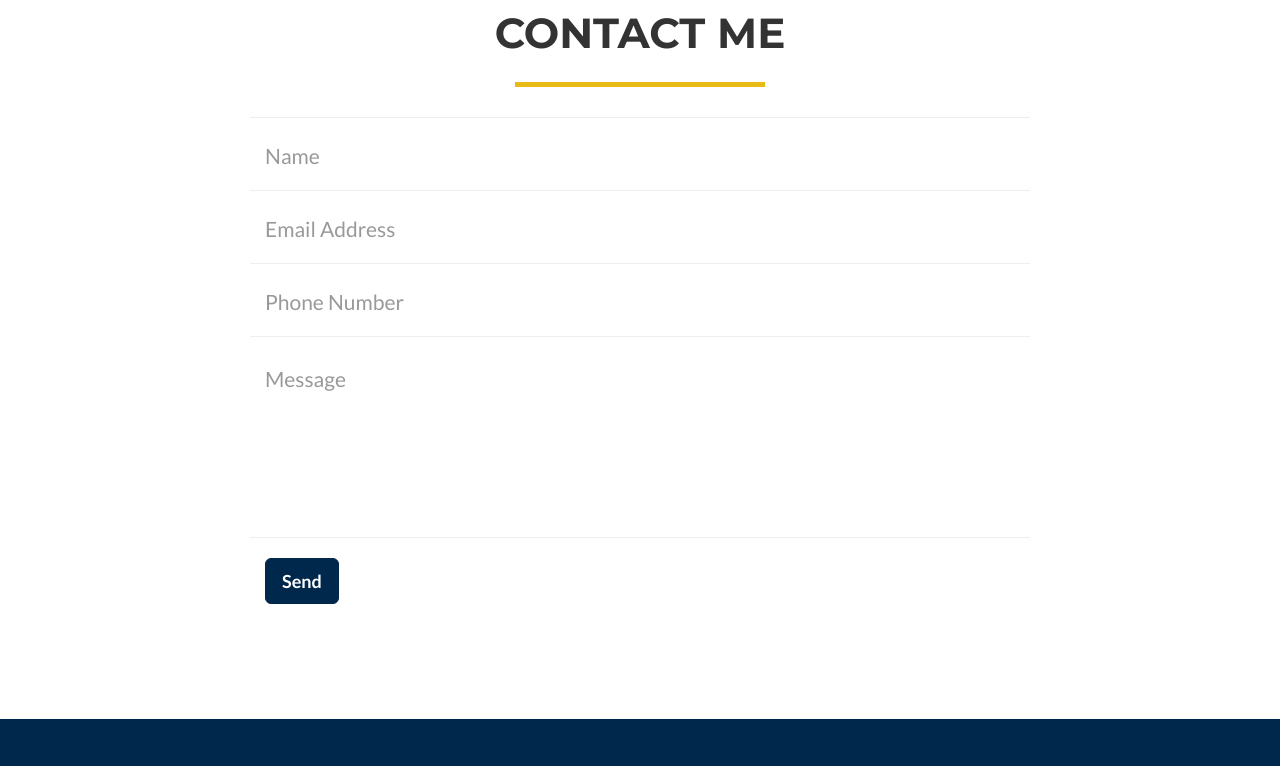
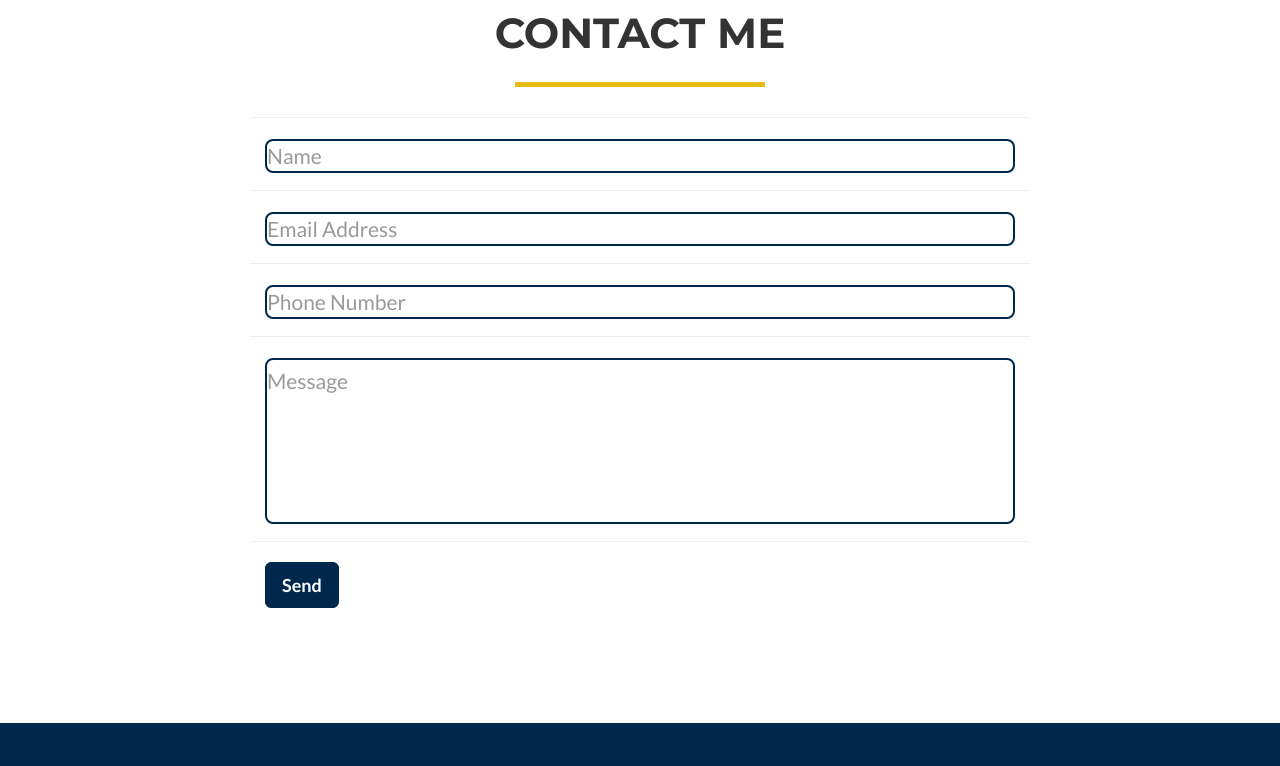
Before and after one commit to samschmidt/personal-website, a website: page index.html in a window 1280 px wide. Shown: the part 2400-3166 px from the top of the page. Drawn offline with nearby package versions, Linux system fonts and the light colour scheme.

Commit message:
add borders to email form elements for cleanliness

```diff
--- a/less/freelancer.less
+++ b/less/freelancer.less
@@ -486,3 +486,8 @@ footer {
 div#maincontent{
 	outline: none;
 }
+
+input.form-control, textarea.form-control {
+	border: 2px solid @theme-success;
+	border-radius: 8px;
+}
```
Also changed, not shown: css/freelancer.css.
